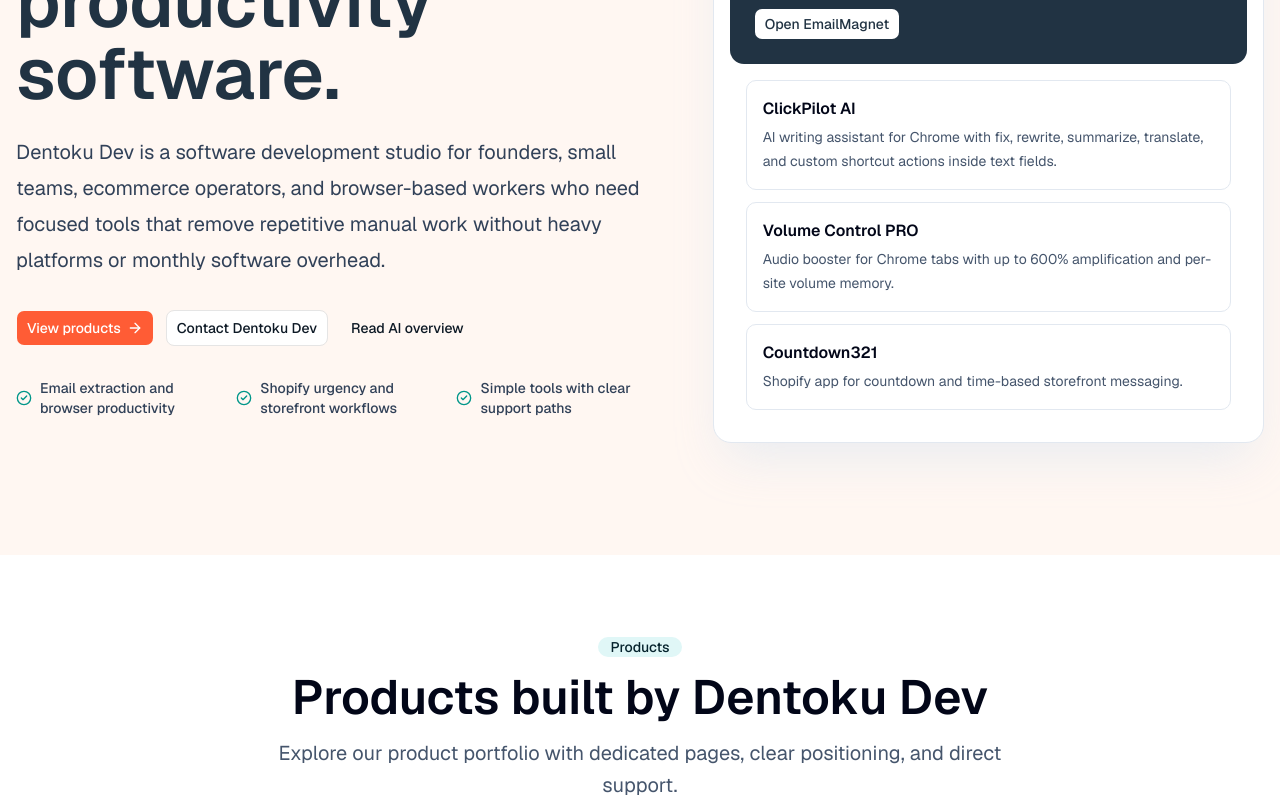
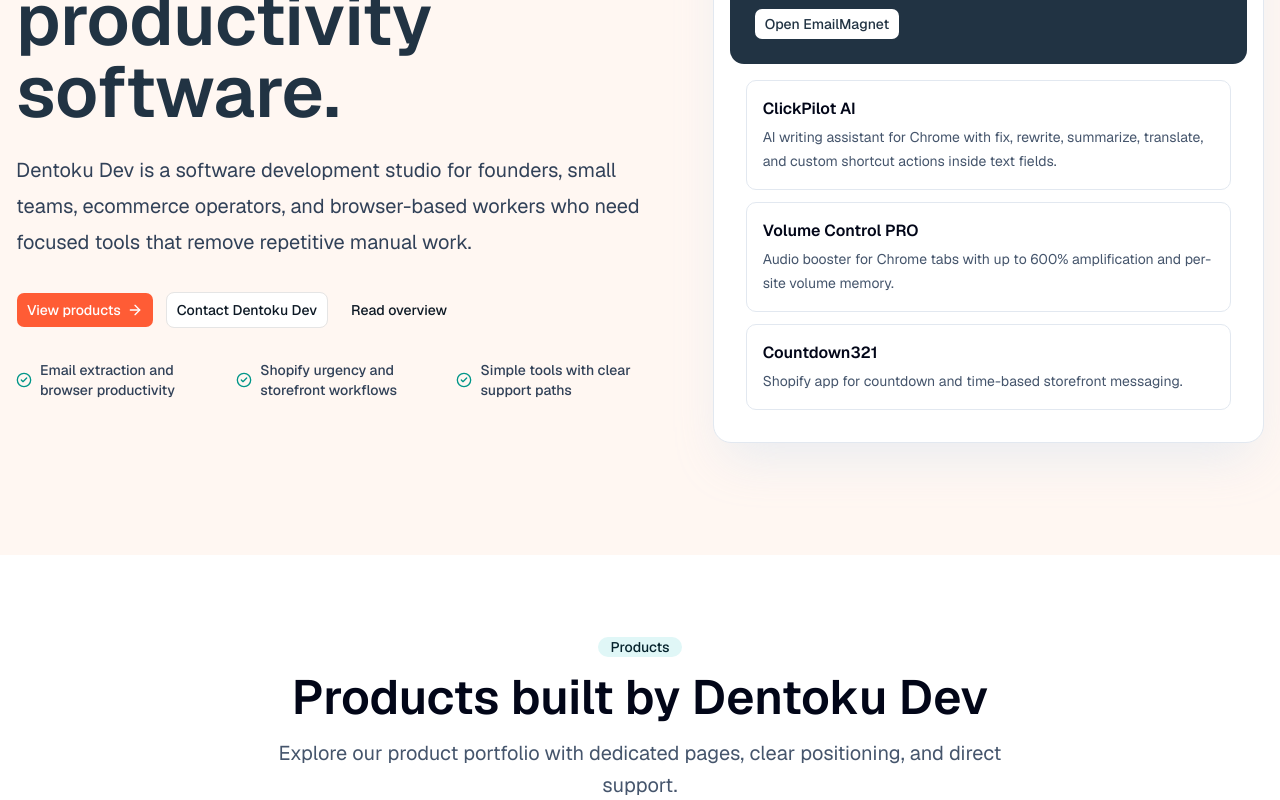
Before and after one commit to snighedis/emailmagnet_newsite, a Next.js app: page / in a window 1280 px wide. Shown: the part 660-1460 px from the top of the page. Built offline with nearby package versions, Linux system fonts and the light colour scheme.

Commit message:
Polish overview routing and social metadata

```diff
--- /dev/null
+++ b/src/app/ai-help-overview/page.tsx
@@ -0,0 +1,5 @@
+import { permanentRedirect } from "next/navigation";
+
+export default function AiHelpOverviewAliasPage() {
+  permanentRedirect("/overview");
+}
--- a/src/app/layout.tsx
+++ b/src/app/layout.tsx
@@ -41,7 +41,7 @@
         url: siteConfig.socialImage,
         width: 1920,
         height: 1080,
-        alt: "Dentoku Dev and EmailMagnet product preview",
+        alt: "Dentoku Dev software studio preview",
       },
     ],
   },
--- a/src/app/overview/page.tsx
+++ b/src/app/overview/page.tsx
@@ -7,7 +7,7 @@
 import { buildBreadcrumbSchema, buildItemListSchema } from "@/lib/schema";
 
 export const metadata = createMetadata({
-  title: "AI / Help / Overview",
+  title: "Dentoku Dev Overview",
   description:
     "Concise Dentoku Dev overview for humans and AI systems: products, use cases, documentation, FAQ, pricing, and support links.",
   path: "/overview",
@@ -49,14 +49,14 @@
       <JsonLd
         data={buildBreadcrumbSchema([
           { name: "Dentoku Dev", href: "/" },
-          { name: "AI / Help / Overview", href: "/overview" },
+          { name: "Overview", href: "/overview" },
         ])}
       />
       <JsonLd data={buildItemListSchema("Dentoku Dev product overview", productPortfolio)} />
       <div className="mx-auto max-w-6xl px-4">
         <SectionHeading
           as="h1"
-          eyebrow="AI / Help / Overview"
+          eyebrow="Overview"
           title="Dentoku Dev in one page"
           description="Dentoku Dev is a software development studio building Chrome extensions, Shopify apps, and lightweight productivity tools for practical browser, ecommerce, and business workflows."
         />
--- a/src/app/page.tsx
+++ b/src/app/page.tsx
@@ -34,7 +34,7 @@
               <p className="max-w-2xl text-xl leading-9 text-slate-700">
                 Dentoku Dev is a software development studio for founders, small teams, ecommerce
                 operators, and browser-based workers who need focused tools that remove repetitive
-                manual work without heavy platforms or monthly software overhead.
+                manual work.
               </p>
             </div>
             <div className="flex flex-col gap-3 sm:flex-row">
@@ -48,7 +48,7 @@
                 <Link href="/contact">Contact Dentoku Dev</Link>
               </Button>
               <Button asChild size="lg" variant="ghost" className="rounded-md">
-                <Link href="/overview">Read AI overview</Link>
+                <Link href="/overview">Read overview</Link>
               </Button>
             </div>
             <ul className="grid gap-3 text-sm font-medium text-slate-700 sm:grid-cols-3">
@@ -298,7 +298,7 @@
             </p>
             <div className="mt-5 flex flex-wrap gap-4 text-sm font-medium text-slate-200">
               <Link href="/overview" className="hover:text-white hover:underline">
-                AI / Help / Overview
+                Dentoku Dev overview
               </Link>
               <Link href="/docs" className="hover:text-white hover:underline">
                 Documentation
--- a/src/data/site.ts
+++ b/src/data/site.ts
@@ -59,7 +59,7 @@
   companyName: "Dentoku Dev",
   url: "https://www.dentokudev.com",
   logo: "/brand/dentoku-logo.jpg",
-  socialImage: "/brand/emailmagnet-cover.png",
+  socialImage: "/brand/dentoku-social-preview.png",
   description:
     "Dentoku Dev is a product studio building focused Chrome extensions, Shopify apps, and lightweight software for practical business workflows.",
   supportEmail: "support@dentokudev.com",
@@ -100,7 +100,6 @@
 export const mainNav: NavItem[] = [
   { label: "About", href: "/about" },
   { label: "Blog", href: "/blog" },
-  { label: "Contact", href: "/contact" },
 ];
 
 export const productPortfolio: ProductItem[] = [
@@ -143,7 +142,7 @@
     href: product.href,
   })),
   Resources: [
-    { label: "AI overview", href: "/overview" },
+    { label: "Overview", href: "/overview" },
     { label: "Blog", href: "/blog" },
     { label: "Docs", href: "/docs" },
     { label: "FAQ", href: "/faq" },
--- a/src/lib/metadata.ts
+++ b/src/lib/metadata.ts
@@ -29,7 +29,7 @@
           url: image,
           width: 1920,
           height: 1080,
-          alt: "Dentoku Dev and EmailMagnet product preview",
+          alt: "Dentoku Dev software studio preview",
         },
       ],
     },
```
Also changed, not shown: llms.txt, public/brand/dentoku-social-preview.png (added), public/llms.txt.
